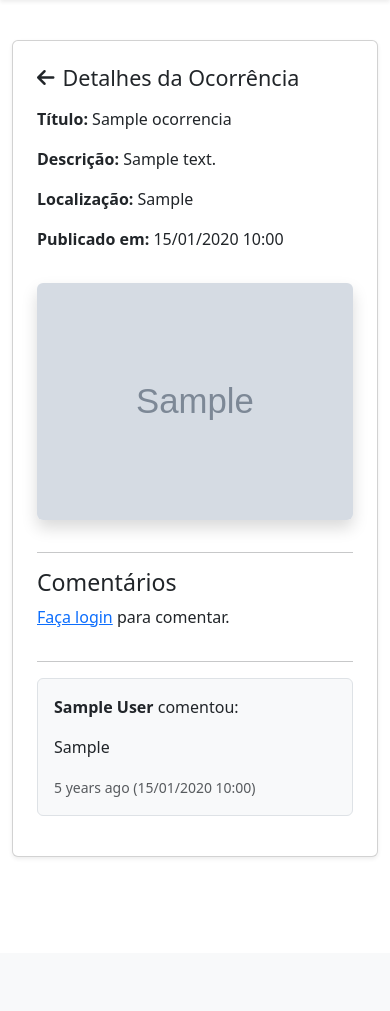
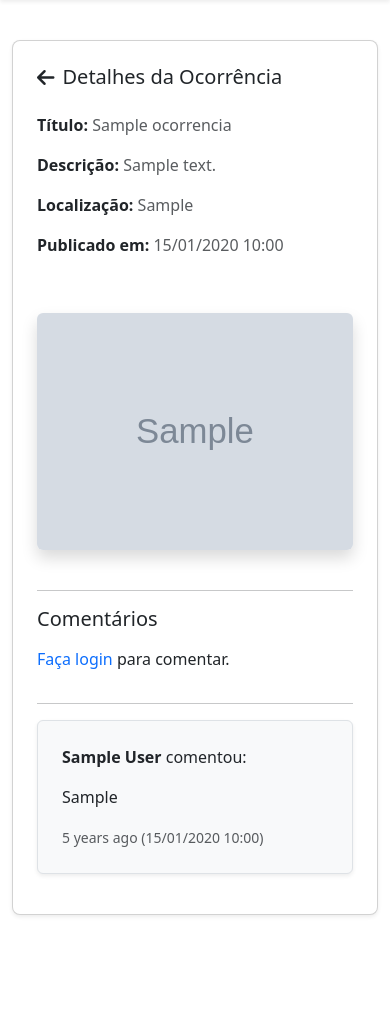
Before and after one commit to oliver00251/uairesolve, a Laravel app: page /ocorrencias/1 in a window 390 px wide. Shown: the part 56-1067 px from the top of the page. Before the commit the page ends 913 px from the top, so only its background shows below. Run offline with Laravel 9, Linux system fonts and the light colour scheme; tables that the repository leaves empty hold one stand-in row (values such as "Sample post"); grey boxes marked "Sample" are stand-in pictures.

Commit message:
update code

```diff
--- a/resources/views/ocorrencias/show.blade.php
+++ b/resources/views/ocorrencias/show.blade.php
@@ -7,21 +7,23 @@
             {{-- Card de Ocorrência --}}
             <div class="card shadow-sm p-4">
                 {{-- Ícone de voltar --}}
-                <div class="d-flex align-items-center mb-3">
+                <div class="d-flex align-items-center mb-4">
                     <a href="{{ route('ocorrencias.index') }}" class="text-decoration-none text-dark">
                         <i class="fas fa-arrow-left fa-lg"></i>
                     </a>
-                    <h2 class="ms-2 mb-0 fs-4 fs-md-3">Detalhes da Ocorrência</h2>
+                    <h2 class="ms-2 mb-0 fs-5 fs-md-3">Detalhes da Ocorrência</h2>
                 </div>
 
                 {{-- Detalhes da ocorrência --}}
-                <p><strong>Título:</strong> {{ $ocorrencia->titulo }}</p>
-                <p><strong>Descrição:</strong> {{ $ocorrencia->descricao }}</p>
-                <p><strong>Localização:</strong> {{ $ocorrencia->localizacao }}</p>
-                <p><strong>Publicado em:</strong> {{ $ocorrencia->created_at->format('d/m/Y H:i') }}</p>
+                <div class="mb-3">
+                    <p><strong>Título:</strong> <span class="text-muted">{{ $ocorrencia->titulo }}</span></p>
+                    <p><strong>Descrição:</strong> <span class="text-muted">{{ $ocorrencia->descricao }}</span></p>
+                    <p><strong>Localização:</strong> <span class="text-muted">{{ $ocorrencia->localizacao }}</span></p>
+                    <p><strong>Publicado em:</strong> <span class="text-muted">{{ $ocorrencia->created_at->format('d/m/Y H:i') }}</span></p>
+                </div>
 
                 @if($ocorrencia->imagem)
-                    <div class="text-center my-3">
+                    <div class="text-center my-4">
                         <img src="{{ asset('storage/' . $ocorrencia->imagem) }}" class="img-fluid rounded shadow">
                     </div>
                 @endif
@@ -29,7 +31,7 @@
                 <hr>
 
                 {{-- Seção de Comentários --}}
-                <h3>Comentários</h3>
+                <h3 class="mb-3">Comentários</h3>
 
                 {{-- Formulário de Comentários (Somente para usuários logados) --}}
                 @auth
@@ -42,14 +44,14 @@
                         <button type="submit" class="btn btn-success w-100">Enviar</button>
                     </form>
                 @else
-                    <p><a href="{{ route('login') }}">Faça login</a> para comentar.</p>
+                    <p><a href="{{ route('login') }}" class="text-decoration-none">Faça login</a> para comentar.</p>
                 @endauth
 
                 <hr>
 
                 {{-- Lista de Comentários --}}
                 @forelse ($ocorrencia->comentarios as $comentario)
-                    <div class="mb-3 border p-3 rounded bg-light">
+                    <div class="mb-3 border p-4 rounded bg-light shadow-sm">
                         <p><strong>{{ $comentario->usuario->name ?? 'Usuário Anônimo' }}</strong> comentou:</p>
                         <p>{{ $comentario->comentario }}</p>
                         <small class="text-muted">{{ $comentario->created_at->diffForHumans() }} ({{ $comentario->created_at->format('d/m/Y H:i') }})</small>
@@ -61,8 +63,13 @@
         </div>
     </div>
 </div>
+
 <style>
     /* Estilo para telas maiores */
+    .exibir_conteudo {
+        padding-top: 8rem;
+        padding-bottom: 8rem;
+    }
 
     /* Estilo para telas pequenas (máximo de 767px) */
     @media (max-width: 767px) {
@@ -71,8 +78,30 @@
             padding-bottom: 6rem;
         }
 
+        .card {
+            padding: 1.5rem;
+        }
 
+        h2, h3 {
+            font-size: 1.25rem;  /* Ajuste o tamanho do título para telas pequenas */
+        }
 
+        .btn {
+            font-size: 0.875rem;  /* Reduz o tamanho do botão */
+        }
+
+        .mb-4 {
+            margin-bottom: 1.5rem;  /* Ajuste do espaçamento para telas menores */
+        }
+    }
+
+    /* Ajuste das bordas e sombras dos comentários */
+    .card, .border {
+        border-radius: 8px;
+    }
+
+    .shadow-sm {
+        box-shadow: 0 2px 5px rgba(0, 0, 0, 0.1);
     }
 </style>
 
```
